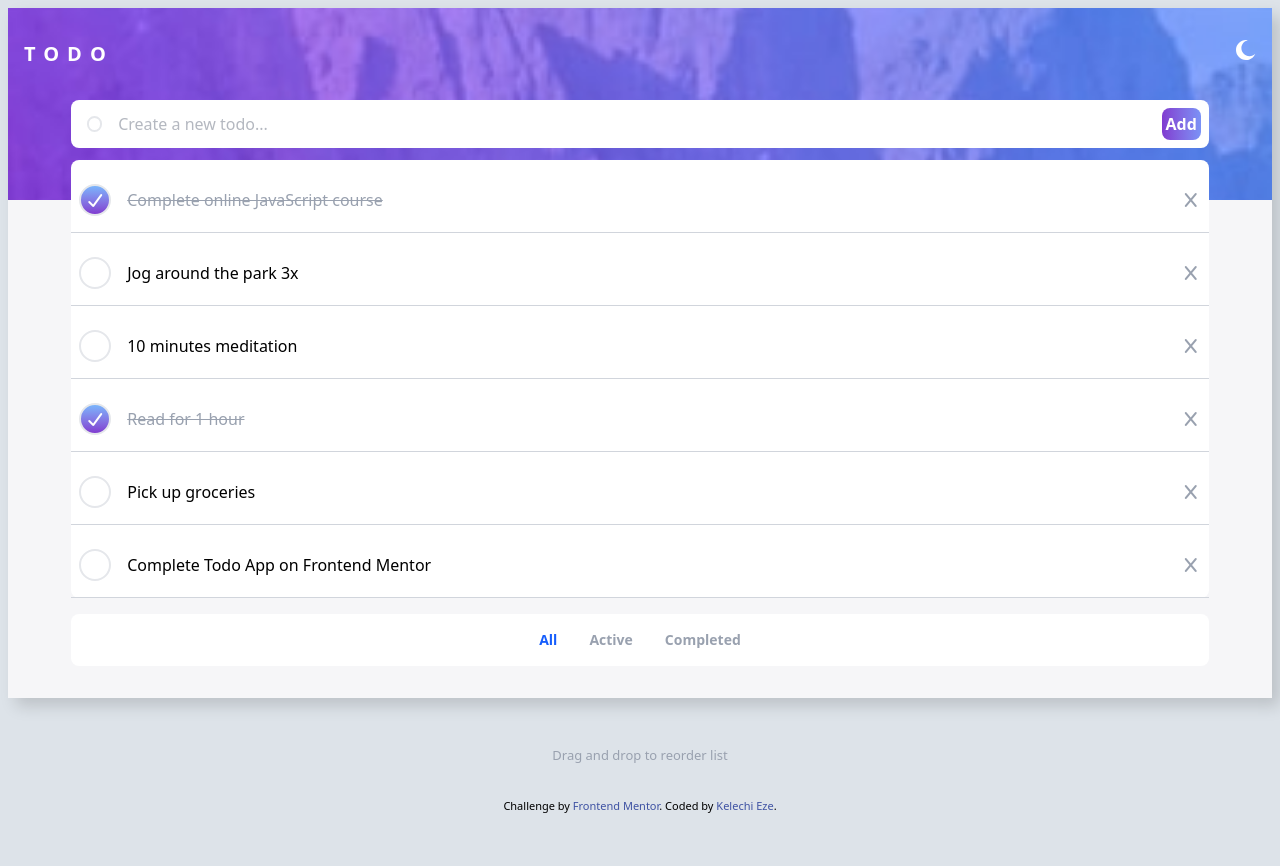
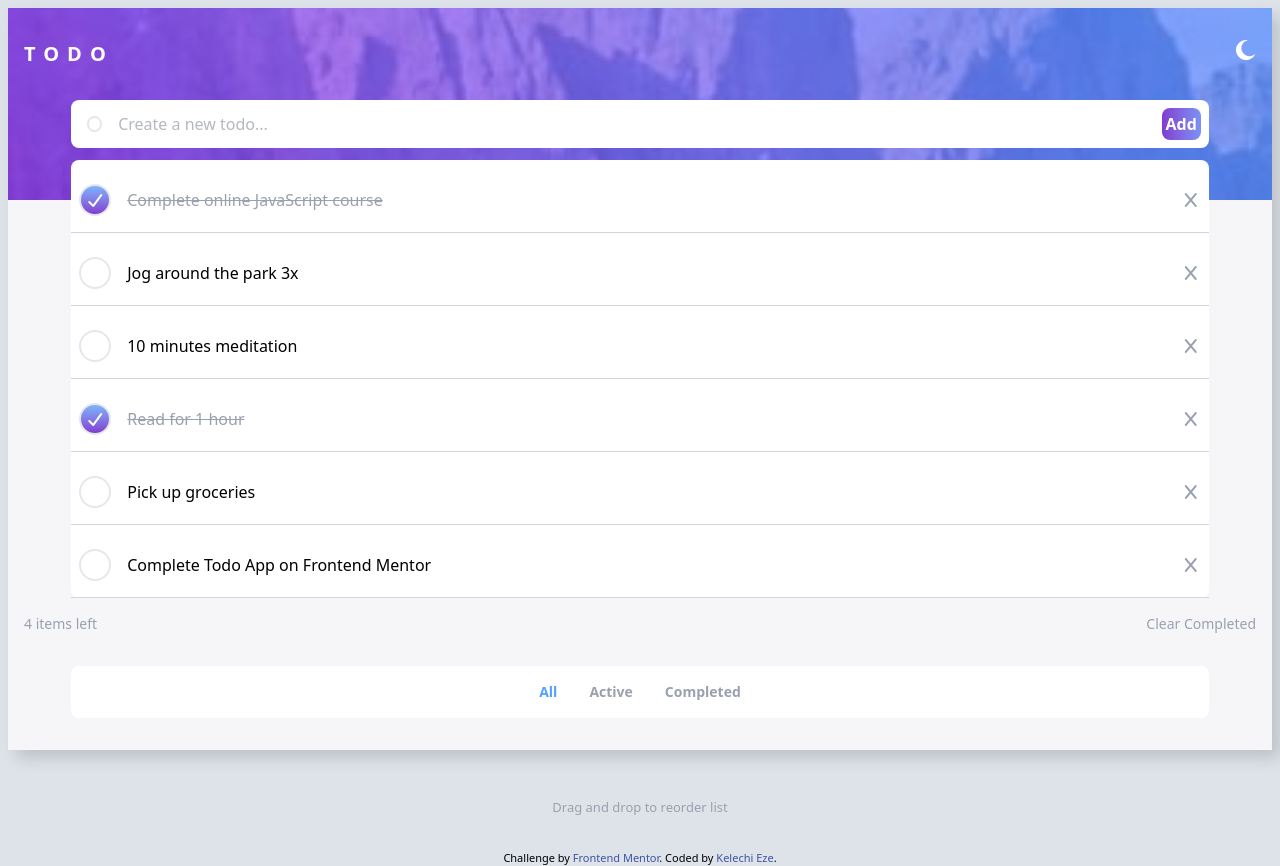
Before and after one commit to ckelechieze/daily-todo-app, a website: page index.html in a window 1280 px wide. Before the commit the page ends 814 px from the top, so only its background shows below. Drawn offline with Linux system fonts and the light colour scheme.

Commit message:
added clear completed

```diff
--- a/index.html
+++ b/index.html
@@ -49,11 +49,19 @@
 
      </div>
 
-        <!-- Second card-->
-         <div class="flex justify-center items-center gap-8 bg-white w-[90%] mx-auto text-sm py-4 mt-4 text-gray-400 font-semibold rounded-lg">
-          <p class="text-blue-600">All</p>
-          <p>Active</p>
-          <p>Completed</p>
+     <!-- Items left-->
+      <div class="flex justify-between p-4 text-gray-400 text-sm">
+        <p id="items-left"></p>
+        <button id="clear-completed" class="hover:text-gray-600">
+          Clear Completed
+        </button>
+      </div>
+
+        <!-- All/Active/Completed Filter-->
+         <div class="flex justify-center items-center gap-8 bg-white w-[90%] mx-auto text-sm py-4 mt-4 font-semibold rounded-lg">
+          <p class="filter-btn hover:scale-150 cursor-pointer" id="all-filter">All</p>
+          <p class="filter-btn hover:scale-150 cursor-pointer" id="active-filter">Active</p>
+          <p class="filter-btn hover:scale-150 cursor-pointer" id="completed-filter">Completed</p>
          </div>
 
    </section>
@@ -68,7 +76,7 @@
   <!-- JavaScript -->
    <script>
     //todo arrays
-    let todos = [
+    let todos = JSON.parse(localStorage.getItem("todos")) || [
       {
         text: "Complete online JavaScript course",
         completed: true
@@ -95,8 +103,16 @@
       }
     ];
 
+    let filter = "all";
+
     const addBtn = document.getElementById("add-button");
     const todoInput = document.getElementById("todo-input");
+    const clearCompletedBtn = document.getElementById("clear-completed");
+
+    const All = document.getElementById("all-filter");
+    const Active = document.getElementById("active-filter");
+    const Completed = document.getElementById("completed-filter");
+
 
     // Todo render function
     const todoList = document.getElementById("todo-list");
@@ -104,7 +120,18 @@
     function renderTodos() {
       todoList.innerHTML = "";
 
-      todos.forEach((todo, index) => {
+      // For Filtering
+      let filteredTodos = todos;
+
+      if (filter === "active") {
+        filteredTodos = todos.filter(todo => !todo.completed);
+      }
+
+      if (filter === "completed") {
+        filteredTodos = todos.filter(todo => todo.completed);
+      }
+
+      filteredTodos.forEach((todo) => {
       const todoEl = document.createElement("div");
 
       todoEl.innerHTML = `
@@ -130,7 +157,8 @@
       const checkBtn = todoEl.querySelector(".todo-check");
 
       checkBtn.addEventListener("click", () => {
-        todos[index].completed =!todos[index].completed;
+        todo.completed =!todo.completed;
+        saveTodos();
         renderTodos();
       });
 
@@ -138,12 +166,20 @@
       const deleteBtn = todoEl.querySelector(".delete-button");
 
       deleteBtn.addEventListener("click", () => {
-      todos.splice(index, 1);
+      todos = todos.filter(t => t !== todo);
+      saveTodos();
       renderTodos();
       });
 
       todoList.appendChild(todoEl);
     });
+
+     // Items left
+      const itemsLeft = document.getElementById("items-left");
+      itemsLeft.textContent = todos.filter(todo => !todo.completed).length + " items left";
+
+      updateFilterColor();
+
   }
 
   renderTodos();
@@ -156,6 +192,7 @@
         text: todoInput.value,
         completed: false
       });
+      saveTodos();
 
       todoInput.value = "";
       renderTodos();
@@ -168,6 +205,59 @@
       });
 
       addBtn.addEventListener("click", addTodos);
+
+      //clicking on Clear completed
+      clearCompletedBtn.addEventListener("click", () => {
+        todos = todos.filter(todo => !todo.completed);
+
+        saveTodos();
+        renderTodos();
+      });
+
+      // Local storage Function
+      function saveTodos() {
+        localStorage.setItem("todos", JSON.stringify(todos));
+      }
+
+     All.addEventListener("click", () => {
+       filter = "all";
+       console.log(filter);
+       renderTodos();
+     });
+
+     Active.addEventListener("click", () => {
+       filter = "active";
+       renderTodos();
+     });
+
+     Completed.addEventListener("click", () => {
+       filter = "completed";
+       renderTodos();
+     });
+
+     // Updating filter color
+     function updateFilterColor() {
+      const filterBtns = document.querySelectorAll(".filter-btn");
+
+      filterBtns.forEach(btn => {
+        btn.classList.remove("text-blue-400");
+        btn.classList.add("text-gray-400");
+      });
+
+      if (filter === "all") {
+        All.classList.replace("text-gray-400", "text-blue-400");
+      }
+
+      if (filter === "active") {
+        Active.classList.replace("text-gray-400", "text-blue-400");
+      }
+
+      if (filter === "completed") {
+        Completed.classList.replace("text-gray-400", "text-blue-400");
+      }
+     }
+
+     updateFilterColor();
    </script>
 </body>
 </html>
```
Also changed, not shown: src/output.css.
